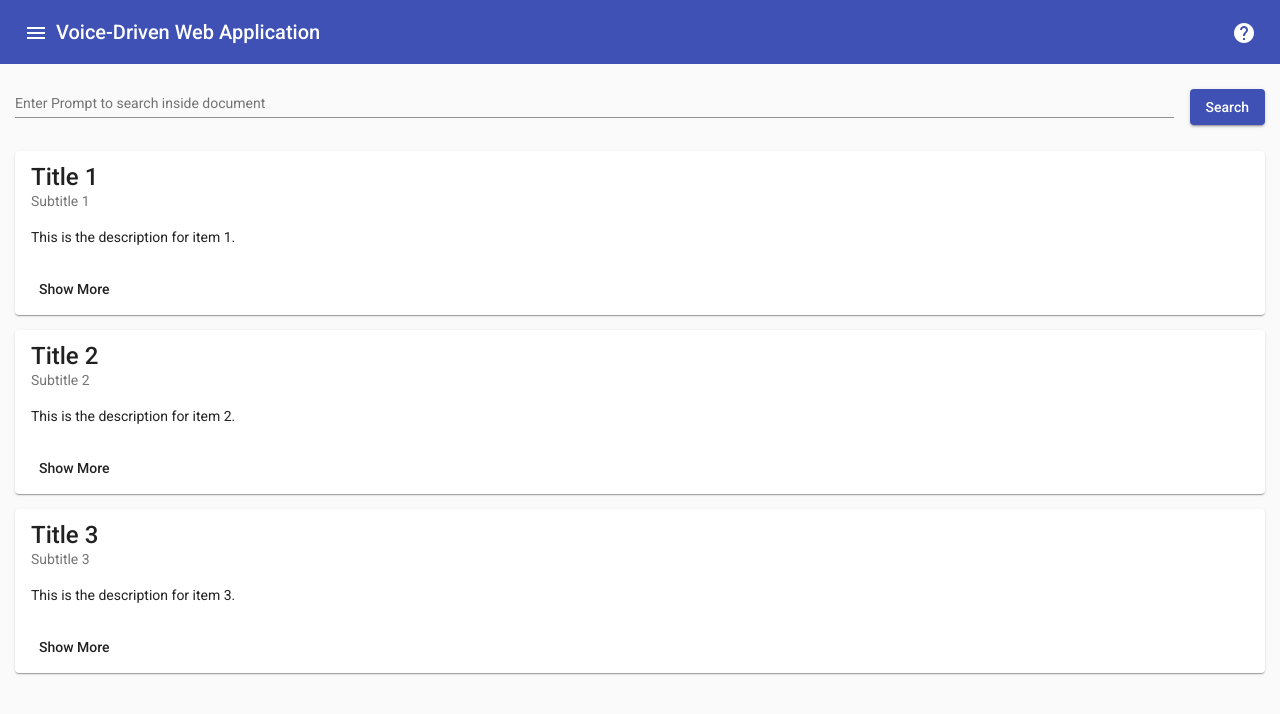
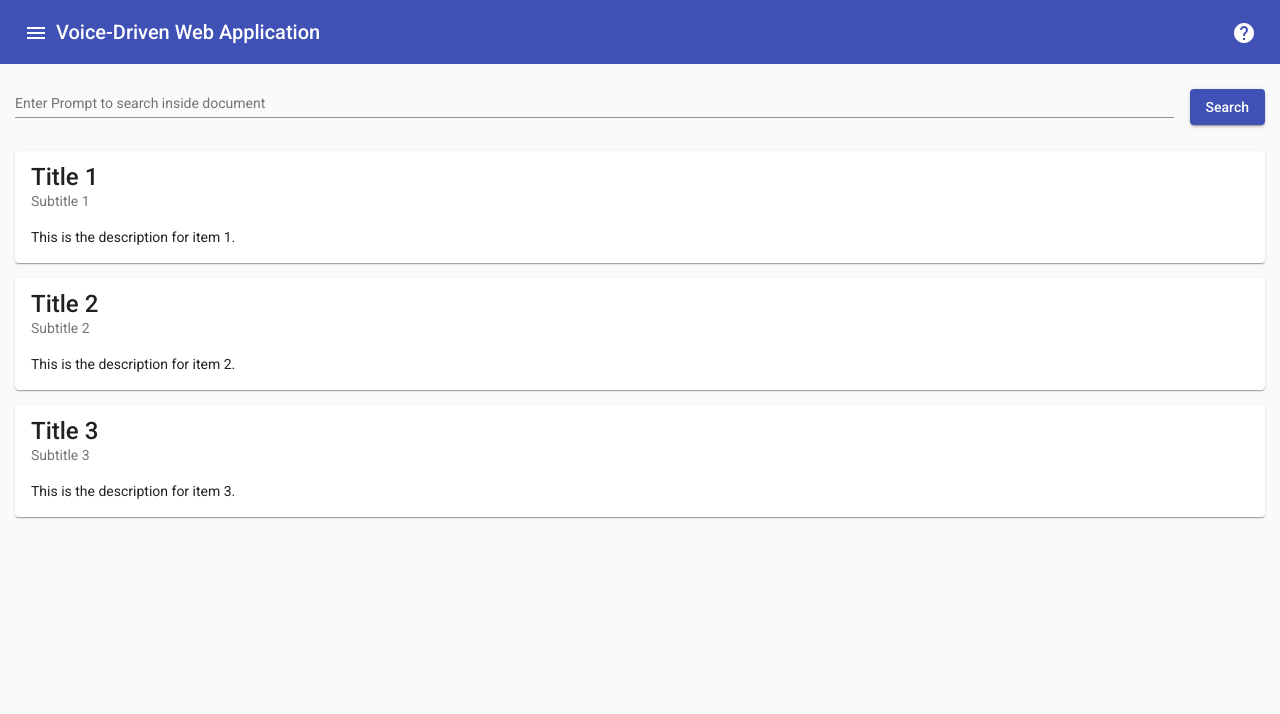
Before and after one commit to padu/voice-based-search, an Angular app: page /search-document in a window 1280 px wide. Shown: the top 714 px of the page. Built offline with nearby package versions, Linux system fonts and the light colour scheme; no server answers.

Commit message:
updating serach api endpoint

```diff
--- a/src/app/search-doc/search-doc.component.html
+++ b/src/app/search-doc/search-doc.component.html
@@ -12,8 +12,5 @@
     <mat-card-content>
       <p>{{ item.description }}</p>
     </mat-card-content>
-    <mat-card-actions>
-      <button mat-button>Show More</button>
-    </mat-card-actions>
   </mat-card>
 </section>
--- a/src/app/search-doc/services/search.service.ts
+++ b/src/app/search-doc/services/search.service.ts
@@ -19,6 +19,6 @@ export class SearchService {
   constructor(private http: HttpClient) { }
 
   search(prompt: string) {
-    return this.http.post(this.apiUrl + prompt, {});
+    return this.http.get(this.apiUrl + prompt, {});
   }
 }
```
